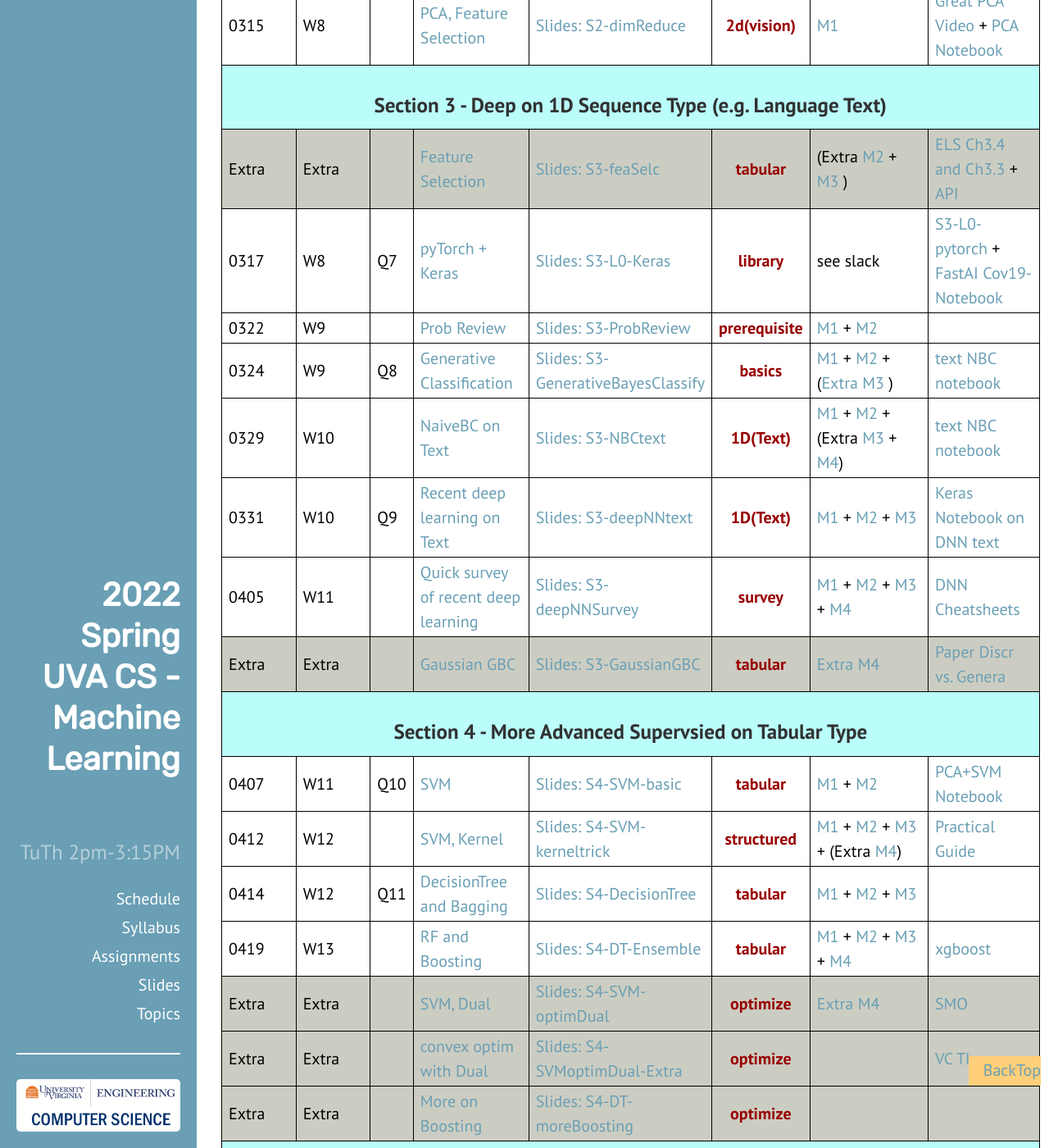
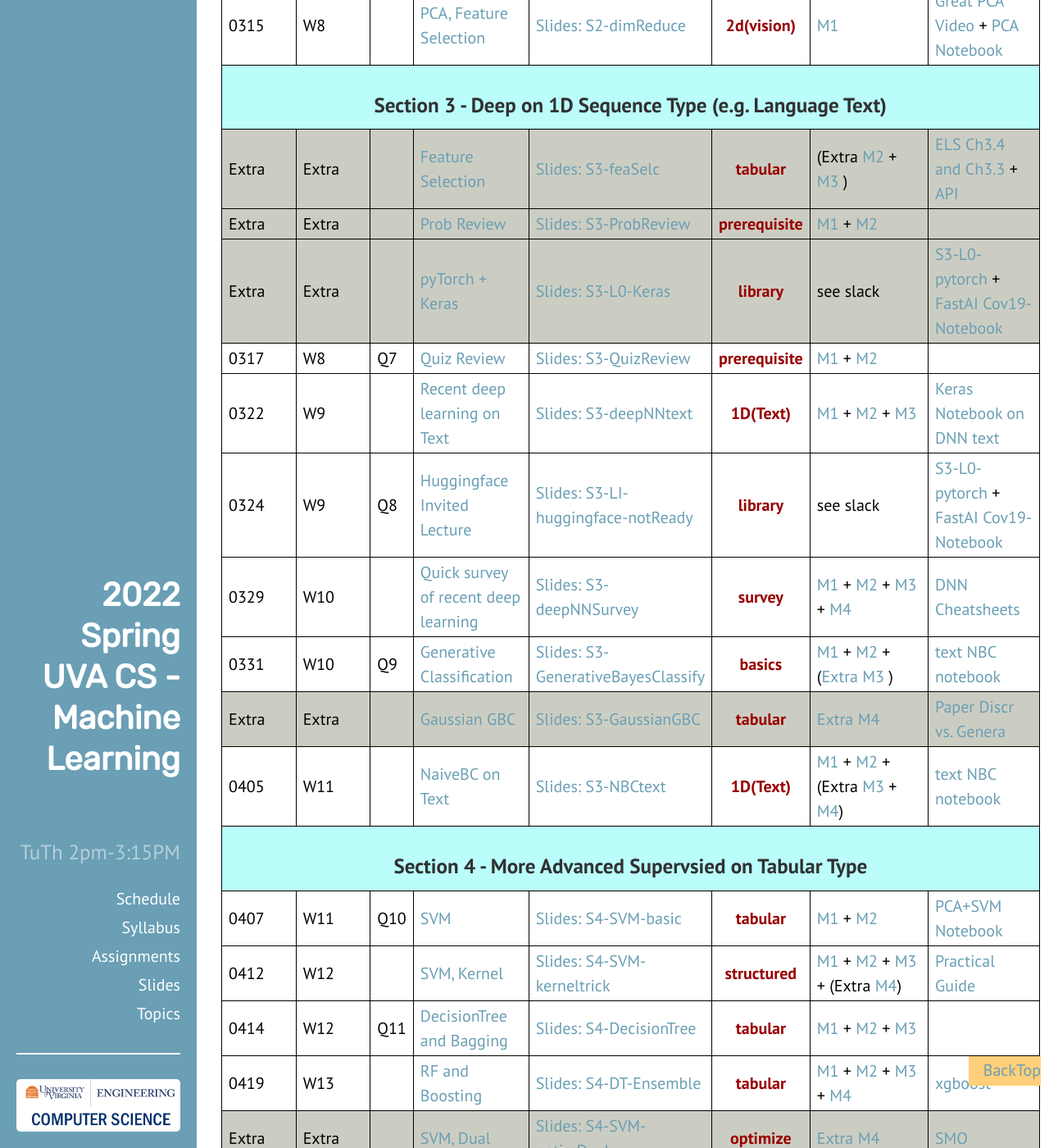
Before and after one commit to qiyanjun/2022sp-UVA-CS-MachineLearningDeep, a Jekyll site: the page built from index.html, in a window 1280 px wide and 1400 px high, scrolled down 2730 px. Shown: the whole window at 82% size. Built offline with Jekyll 4.4.1, drawn with Linux system fonts in a browser that asks for light colours.

Commit message:
reorder to add in invited lecture

```diff
--- /dev/null
+++ b/_contents/S3-L01-quiz.md
@@ -0,0 +1,12 @@
+---
+layout: post
+title: Quiz Review
+lecture:  S3-QuizReview
+lectureVersion: current
+extraContent:
+video: <a href="https://youtu.be/Sjgzi8aKQO4">M1</a> + <a href="https://youtu.be/Ac6pwhJR-t4">M2</a>
+notes:
+categories: prerequisite
+tags:
+- 1Basic
+---
--- /dev/null
+++ b/_contents/S3-L03-invite-hugginface.md
@@ -0,0 +1,11 @@
+---
+layout: post
+title:  Huggingface Invited Lecture
+lecture: S3-LI-huggingface-notReady
+lectureVersion: current
+notes: <a href="https://qiyanjun.github.io/2020f-UVA-CS-MachineLearningDeep//Lectures/S3-L0-pytorch.pdf"> S3-L0-pytorch </a> + <a href="https://colab.research.google.com/drive/1mvj9ZB0o-Q49Xq9vYJW4GB09V41u5GeE?usp=sharing"> FastAI Cov19-Notebook </a>
+video: see slack
+categories: library
+tags:
+- platform
+---
```
Also changed, not shown: _contents/S3-L00-prob.md (renamed from _contents/S3-L01-prob.md, +1 -0 lines), _contents/S3-L00-pytorch.md (renamed from _contents/S3-L00-TA-pytorch.md, +1 -1 lines), _contents/S3-L02-textNN.md (renamed from _contents/S3-L05-textNN.md), _contents/S3-L04-DNN.md (renamed from _contents/S3-L07-DNN.md), _contents/S3-L10-BC.md (renamed from _contents/S3-L02-BC.md), _contents/S3-L11-GBC.md (renamed from _contents/S3-L0A-GBC.md), _contents/S3-L12-NBC.md (renamed from _contents/S3-L03-NBC.md).
